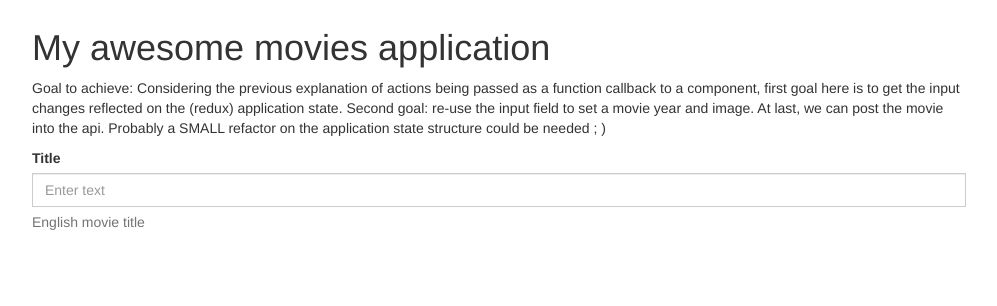
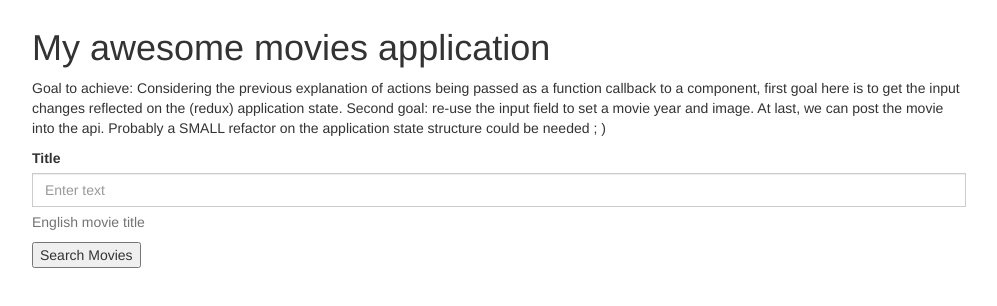
Before and after one commit to sparkdigital/reactjs-workshop, a React app: page / in a window 1280 px wide. Shown: the top 306 px of the page, without its empty margins (141-1138 px from the left). Built offline with nearby package versions, Linux system fonts and the light colour scheme.

Commit message:
Search movies OK. Pending payment for API activation

```diff
--- a/src/actions.js
+++ b/src/actions.js
@@ -48,7 +48,7 @@ export function fetchMovies() {
     // In this case, we return a promise to wait for.
     // This is not required by thunk middleware, but it is convenient for us.
     return axios
-      .get(`http://www.omdbapi.com/?s=terminator`)
+      .get(`http://www.omdbapi.com/?apiKey=243e029c&s=terminator`)
       .then(response =>
         // We can dispatch many times!
         dispatch(receiveMovies(response.data))
--- a/src/components/PageContent/PageContent.jsx
+++ b/src/components/PageContent/PageContent.jsx
@@ -5,7 +5,7 @@ import TitleField from '../TitleField/TitleField';
 
 const PageContent = (props) => (
   <div className="pageContent">
-    <TitleField onChange={props.actions.updateTitle} title={props.title}/>
+    <TitleField onChange={props.actions.updateTitle} searchMovies={props.actions.fetchMovies} title={props.title}/>
   </div>
 );
 
--- a/src/components/TitleField/TitleField.jsx
+++ b/src/components/TitleField/TitleField.jsx
@@ -4,7 +4,7 @@ import { ControlLabel, FormControl, FormGroup, HelpBlock, Panel } from 'react-bo
 // Store.
 import store from '../../store';
 
-const TitleField = ({ onChange = () => {}, title = '' }) => {
+const TitleField = ({ onChange = () => {}, searchMovies = () => {}, title = '' }) => {
 
   const handleChange = event => {
     onChange(event.target.value);
@@ -25,6 +25,7 @@ const TitleField = ({ onChange = () => {}, title = '' }) => {
       <HelpBlock>
         English movie title
       </HelpBlock>
+      <button onClick={searchMovies}>Search Movies</button>
     </FormGroup>
   );
 }
```
